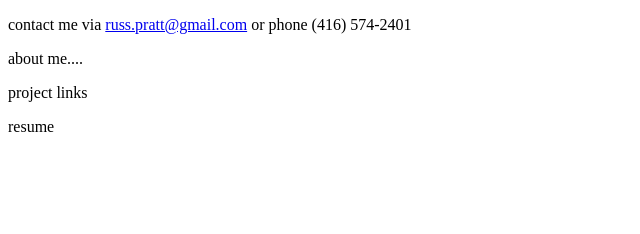
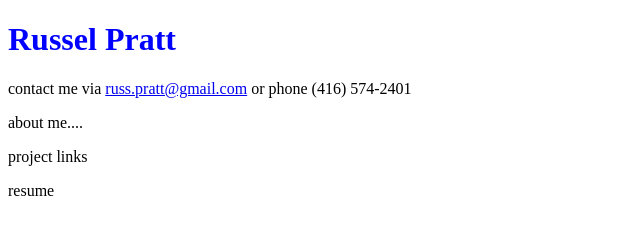
Before and after one commit to russpratt/russpratt.github.io, a plain HTML site: page index.html in a window 1280 px wide. Shown: the whole page, without its empty margins (0-640 px from the left). Drawn offline with Linux system fonts and the light colour scheme.

Commit message:
added my name

```diff
--- a/index.html
+++ b/index.html
@@ -9,6 +9,7 @@
         </style>
     </head>
     <body>
+        <h1>Russel Pratt</h1>
         <p>contact me via <a href="mailto:russ.pratt@gmail.com">russ.pratt@gmail.com</a> or phone (416) 574-2401</p>
         <p>about me....</p>
         <p>project links</p>
```
